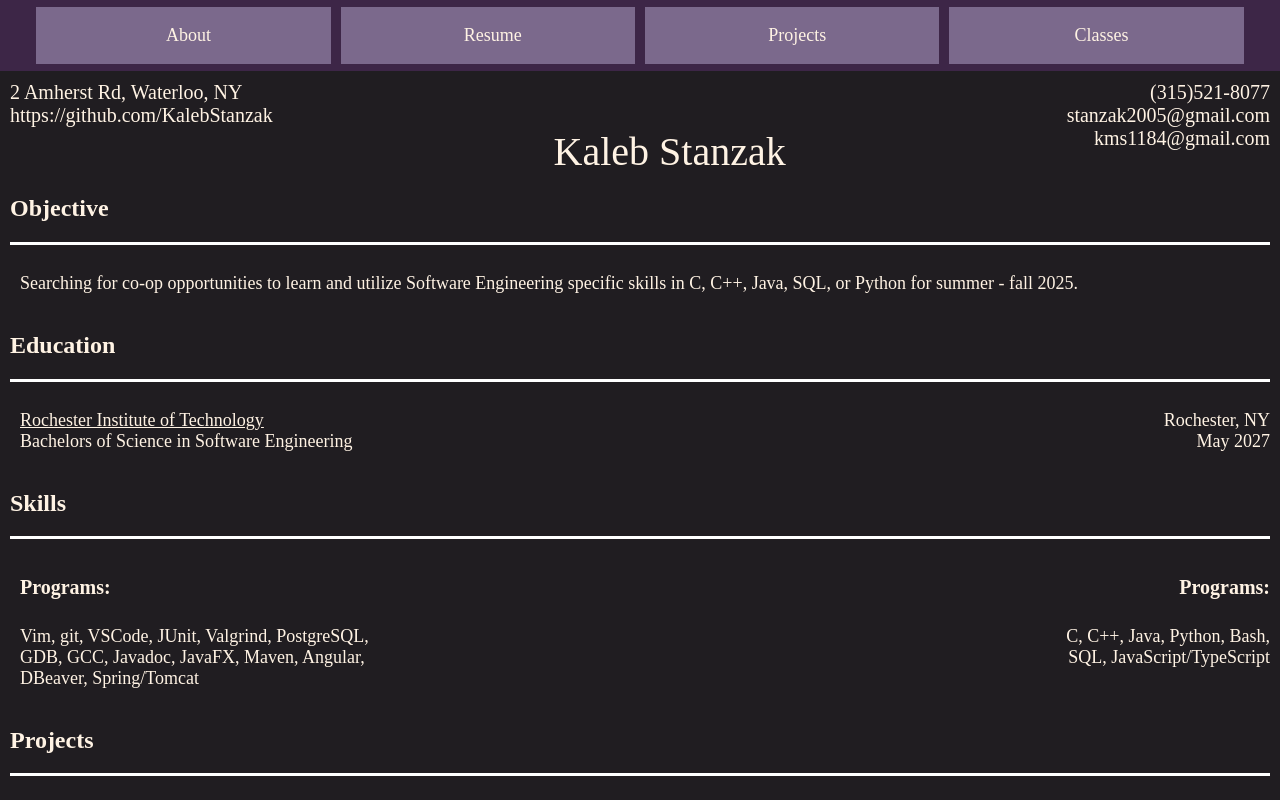
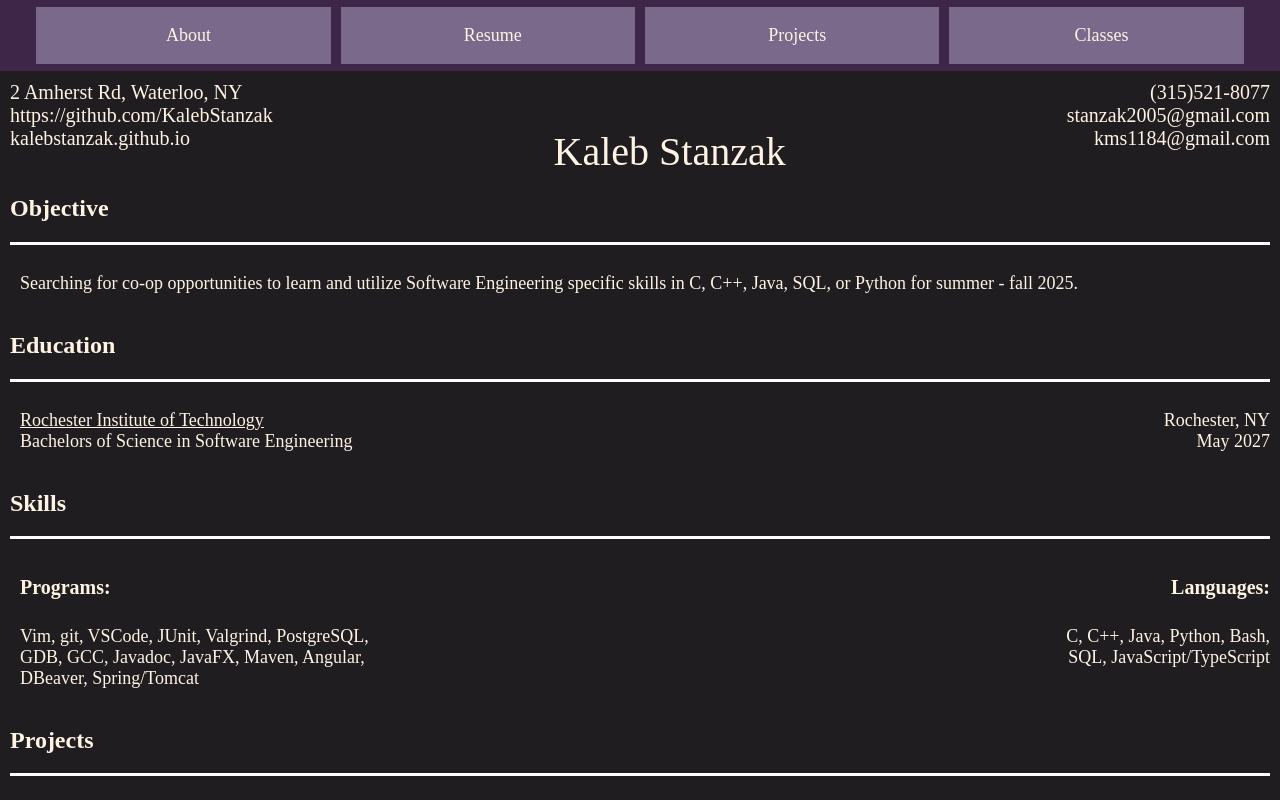
Before and after one commit to KalebStanzak/KalebStanzak.github.io, an Angular app: page /resume in a window 1280 px wide. Shown: the top 800 px of the page. Built offline with nearby package versions, Linux system fonts and the light colour scheme.

Commit message:
minor changes to resume formatting and information

```diff
--- a/src/app/resume/resume.component.html
+++ b/src/app/resume/resume.component.html
@@ -2,7 +2,8 @@
     <div class = "wrapper">
         <div class = "left">
             2 Amherst Rd, Waterloo, NY <br>
-            https://github.com/KalebStanzak
+            https://github.com/KalebStanzak <br>
+            kalebstanzak.github.io
         </div>
         <div class = "middle">
             <br>
@@ -60,7 +61,7 @@
         <div class="right">
             <h4>
                 <b>
-                    Programs:
+                    Languages:
                 </b>
             </h4>
             <p class = "two">
```
